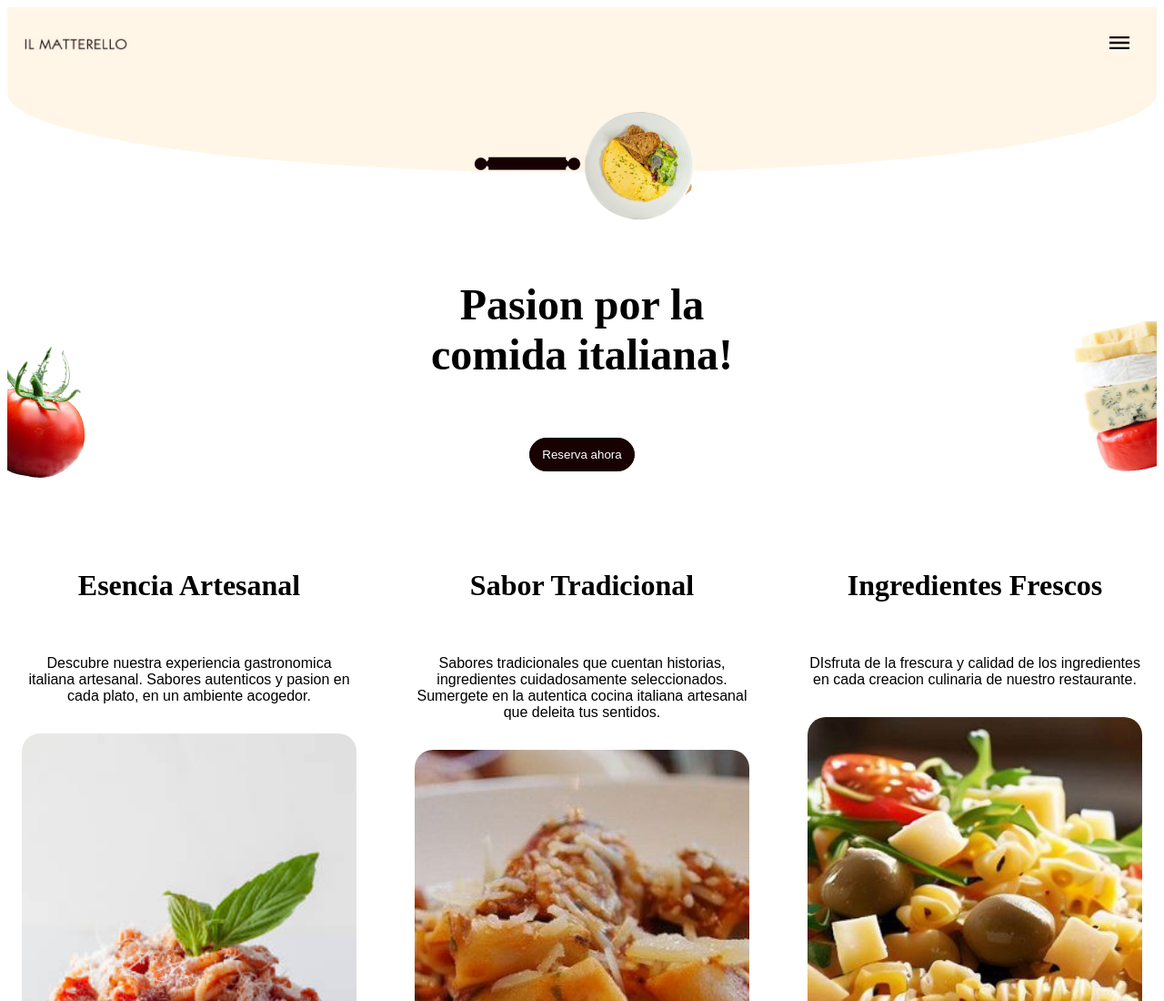
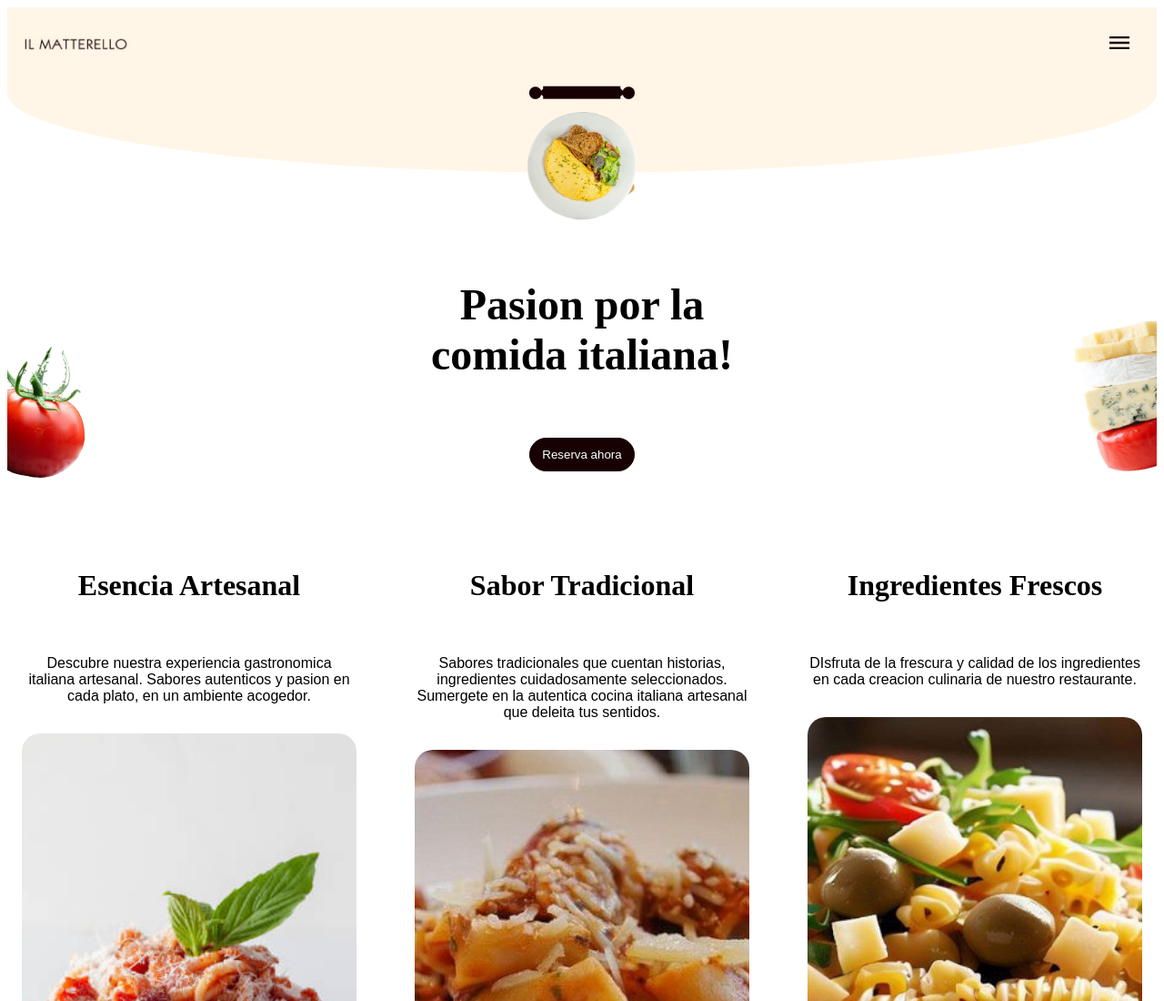
Before and after one commit to GabrielBiset/Proyecto-nuevo-CAC, a plain HTML site: page TP HTML/index.html in a window 1280 px wide. Shown: the top 1100 px of the page at 91% size. Drawn offline with Linux system fonts and the light colour scheme.

Commit message:
Coloque el logo arriba del plato

```diff
--- a/TP HTML/styles/hero.css
+++ b/TP HTML/styles/hero.css
@@ -17,8 +17,15 @@
     width: 120px;
     height: auto;
     padding: 1rem 0;
+
 }
 
+.logo-bar {
+
+  position: absolute;
+  top: 0;
+
+}
 .menus {
     width: 60%;
     height: auto;
@@ -94,13 +101,7 @@
 
 }
 
-.logo-bar {
-    position: absolute
-    width: 120px;
-    height: auto;
-    padding: 1rem 0;
 
-}
 
 
 .hero-button:hover {
```
